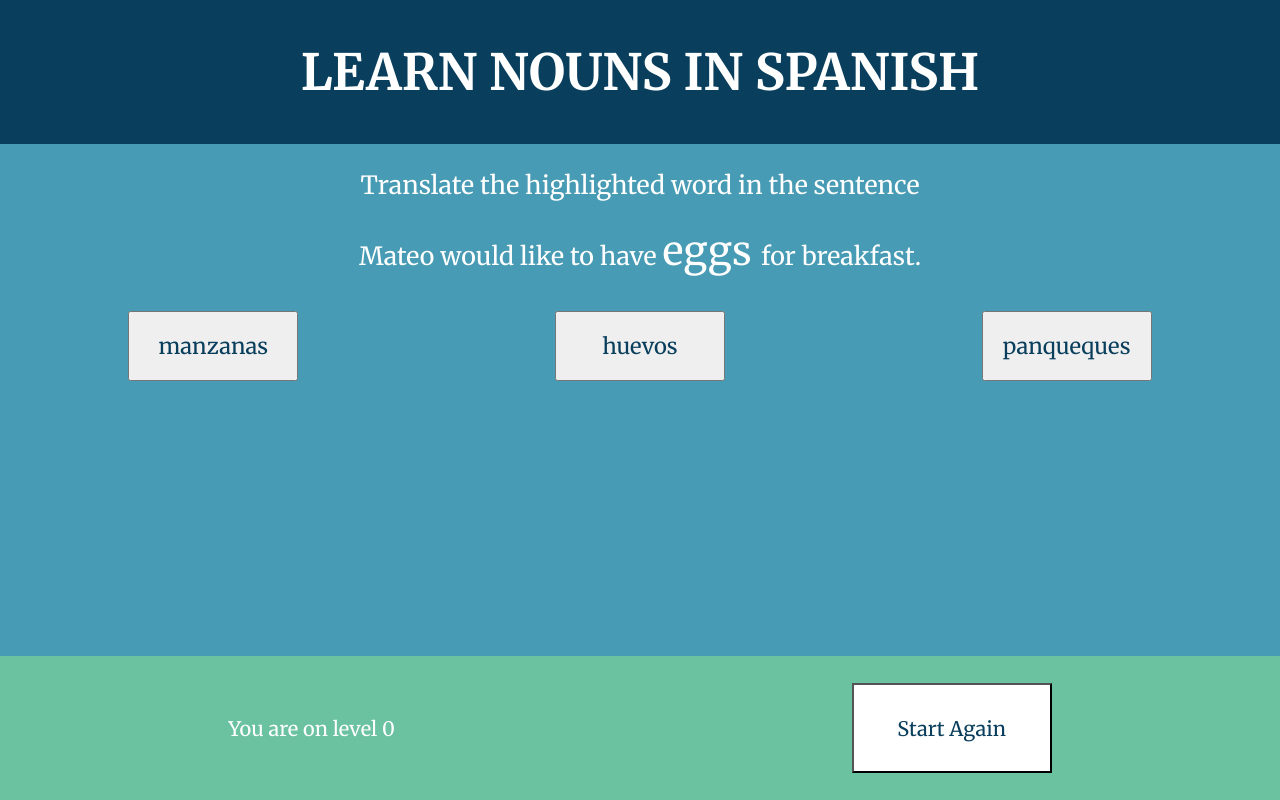
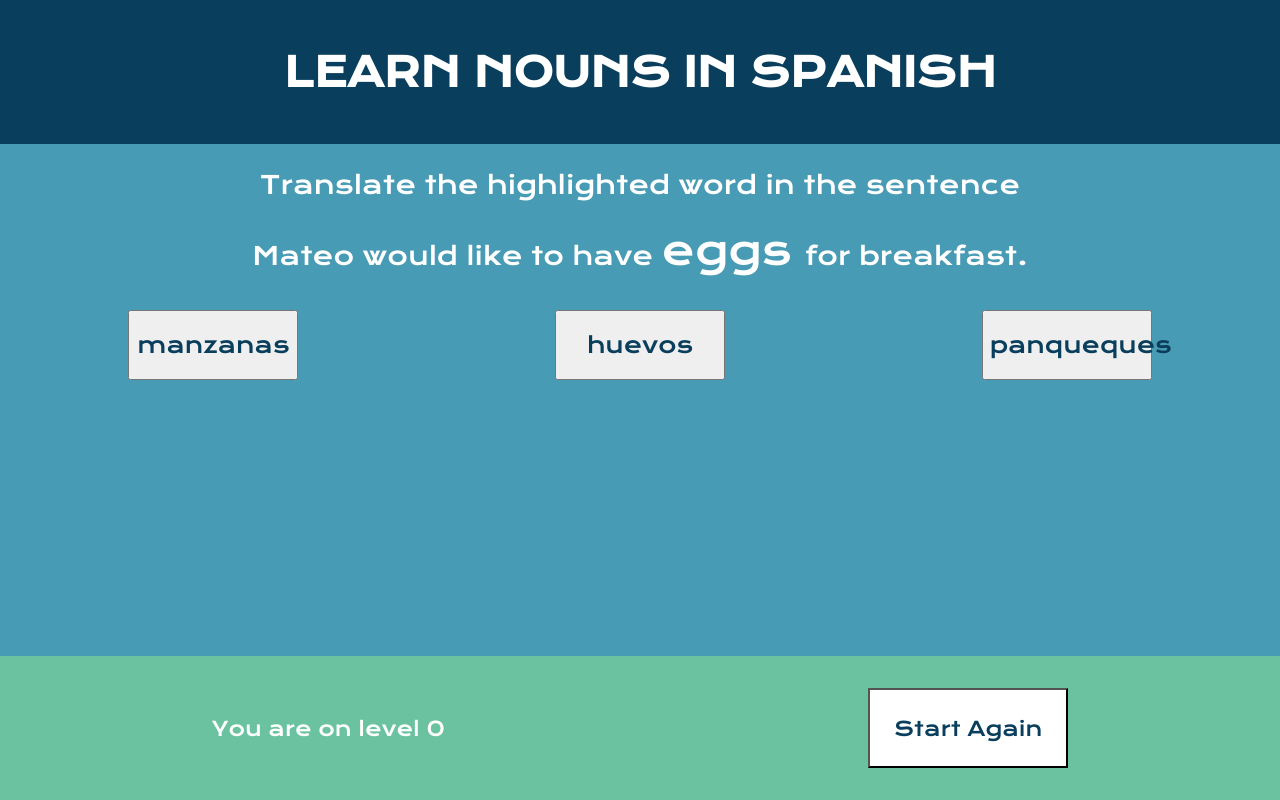
Before and after one commit to EvelinaKuu/wdi-first-project, a PHP site: page / in a window 1280 px wide. Run offline with PHP 8.4, Linux system fonts and the light colour scheme; some libraries are stand-ins or nearby versions.

Commit message:
changed the font-family from Merriweather to Krona One

```diff
--- a/css/style.css
+++ b/css/style.css
@@ -1,4 +1,6 @@
 @import url('https://fonts.googleapis.com/css?family=Merriweather:400,700');
+@import url('https://fonts.googleapis.com/css?family=Krona+One');
+
 /** {
     border: 1px solid black;
 }*/
@@ -28,12 +30,12 @@ body {
 }
 
 h1 {
-  font-family: "Merriweather", serif;
-  font-size: 50px;
+  font-family: 'Krona One', sans-serif;
+  font-size: 40px;
 }
 
 div, section {
-  font-family: "Merriweather", serif;
+  font-family: 'Krona One', sans-serif;
   font-size: 25px;
 }
  /*how do I combain these two?*/
@@ -77,7 +79,7 @@ p {
 
 .option {
   justify-content: space-between;
-  font-family: "Merriweather", serif;
+  font-family: 'Krona One', sans-serif;
   font-size: 22px;
   height: 70px;
   width: 170px;
@@ -106,16 +108,16 @@ p {
 }
 
 .level {
-  font-family: "Merriweather", serif;
+  font-family: 'Krona One', sans-serif;
   font-size: 20px;
 
 }
 
 .startAgain {
   background-color: white;
-  font-family: "Merriweather", serif;
+  font-family: 'Krona One', sans-serif;
   font-size: 20px;
-  height: 90px;
+  height: 80px;
   width: 200px;
   color: #093E5C;
 
```
